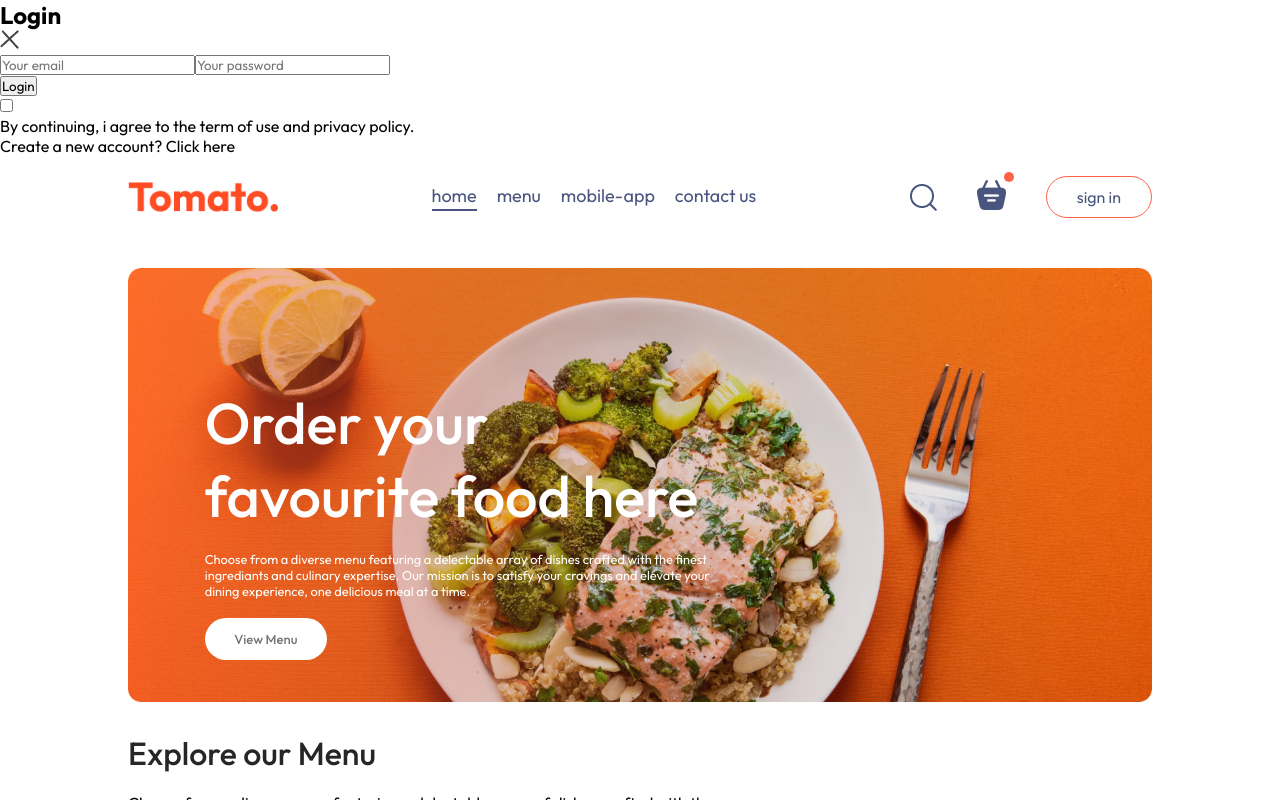
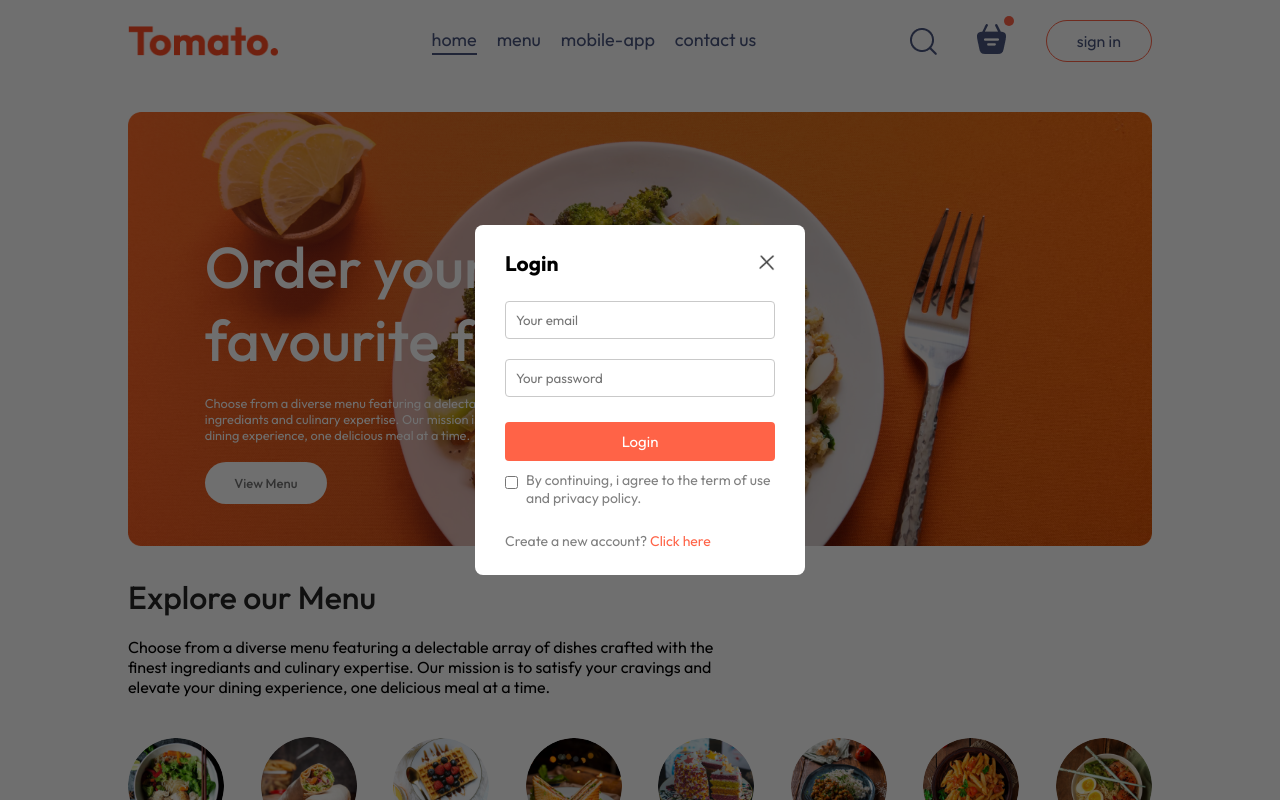
Before and after one commit to Muhammad-Mohsin0/food-del, a React (Vite) app in the folder frontend/: page / in a window 1280 px wide. Both pictures are taken after a click on the button "sign in". Shown: the top 800 px of the page. Built offline with nearby package versions, Linux system fonts and the light colour scheme.

Commit message:
Popup Component

```diff
--- a/frontend/src/components/LoginPopup/LoginPopup.css
+++ b/frontend/src/components/LoginPopup/LoginPopup.css
@@ -0,0 +1,65 @@
+.login-popup{
+    position: absolute;
+    z-index: 1;
+    width: 100%;
+    height: 100%;
+    background-color: #00000090;
+    display: grid;
+}
+.login-popup-container{
+    place-self: center;
+    width: max(23vw,330px);
+    color: #808080;
+    background-color: white;
+    display: flex;
+    flex-direction: column;
+    gap: 25px;
+    padding: 25px 30px;
+    border-radius: 8px;
+    font-size: 14px;
+    animation: fadeIn 0.5s;
+}
+.login-popup-title{
+    display: flex;
+    justify-content: space-between;
+    align-items: center;
+    color: black;
+}
+.login-popup-title img{
+    width: 16px;
+    cursor: pointer;
+}
+.login-popup-inputs{
+    display: flex;
+    flex-direction: column;
+    gap: 20px;
+}
+.login-popup-inputs input{
+    outline: none;
+    border: 1px solid #c9c9c9;
+    padding: 10px;
+    border-radius: 4px;
+}
+.login-popup-container button{
+    border: none;
+    padding: 10px;
+    border-radius: 4px;
+    color: white;
+    background-color: tomato;
+    font-size: 15px;
+    cursor: pointer;
+}
+.login-popup-condition{
+    display: flex;
+    align-items: start;
+    gap: 8px;
+    margin-top: -15px;
+}
+.login-popup-condition input{
+    margin-top: 5px;
+}
+.login-popup p span{
+    color: tomato;
+    font-size: 500;
+    cursor: pointer;
+}
```
